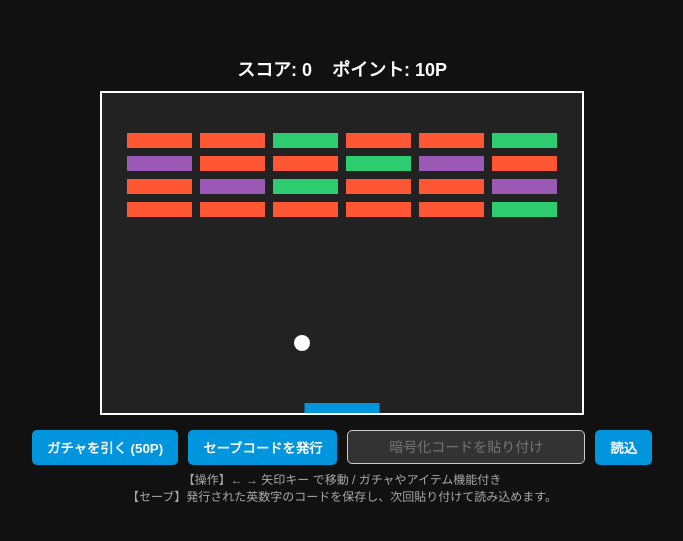
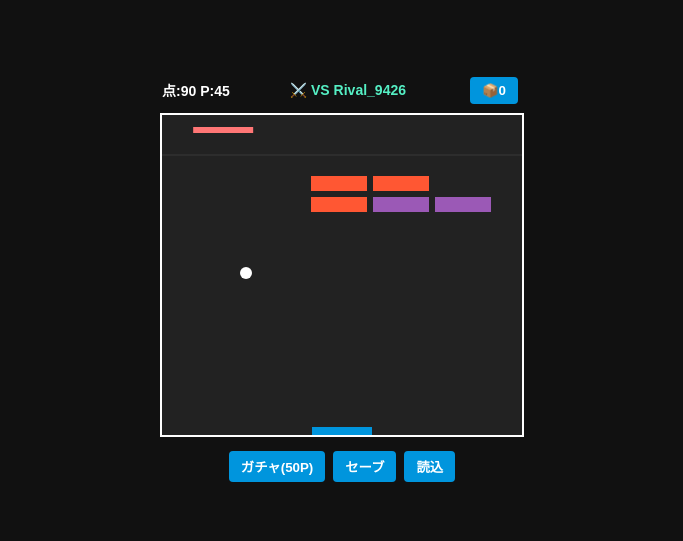
Before and after one commit to jijuuhuju/Block-out-game, a plain HTML site: page index.html in a window 1280 px wide. Shown: the part 121-662 px from the top of the page, without its empty margins (298-981 px from the left). Drawn offline with Linux system fonts and the light colour scheme.

Commit message:
Update index.html

```diff
--- a/index.html
+++ b/index.html
@@ -1,324 +1,38 @@
-<!DOCTYPE html>
-<html lang="ja">
-<head>
-    <meta charset="UTF-8">
-    <meta name="viewport" content="width=device-width, initial-scale=1.0">
-    <title>超・ブロック崩し (セーブコード版)</title>
-    <style>
-        body { margin: 0; background: #111; display: flex; flex-direction: column; align-items: center; justify-content: center; min-height: 100vh; color: white; font-family: sans-serif; }
-        .hud { display: flex; gap: 20px; font-size: 18px; font-weight: bold; margin-bottom: 10px; }
-        canvas { background: #222; border: 2px solid #fff; display: block; }
-        .controls { margin-top: 15px; display: flex; gap: 10px; flex-wrap: wrap; justify-content: center; align-items: center; }
-        button { background: #0095DD; color: white; border: none; padding: 8px 15px; border-radius: 5px; cursor: pointer; font-weight: bold; }
-        button:hover { background: #0077b3; }
-        input { padding: 8px; border-radius: 5px; border: 1px solid #ccc; width: 220px; text-align: center; font-size: 14px; background: #333; color: #fff; }
-        .info { font-size: 12px; color: #aaa; margin-top: 5px; text-align: center; max-width: 450px; }
-    </style>
-</head>
-<body>
-
-<div class="hud">
-    <div>スコア: <span id="scoreDisplay">0</span></div>
-    <div>ポイント: <span id="pointsDisplay">0</span>P</div>
-</div>
-
-<canvas id="gameCanvas" width="480" height="320"></canvas>
-
-<div class="controls">
-    <button onclick="playGacha()">ガチャを引く (50P)</button>
-    <button onclick="exportSaveCode()">セーブコードを発行</button>
-    <input id="saveCodeInput" type="text" placeholder="暗号化コードを貼り付け">
-    <button onclick="importSaveCode()">読込</button>
-</div>
-
-<div class="info">
-    【操作】← → 矢印キー で移動 / ガチャやアイテム機能付き<br>
-    【セーブ】発行された英数字のコードを保存し、次回貼り付けて読み込めます。
-</div>
-
+<!DOCTYPE html><html lang="ja"><head><meta charset="UTF-8"><meta name="viewport" content="width=device-width,initial-scale=1.0,user-scalable=no"><title>ブロック崩しオンライン</title><style>
+body{margin:0;background:#111;color:#fff;font-family:sans-serif;display:flex;flex-direction:column;align-items:center;justify-content:center;height:100vh;touch-action:none;}
+.hd{width:360px;display:flex;justify-content:space-between;align-items:center;font-weight:bold;font-size:14px;margin-bottom:5px;}
+canvas{background:#222;border:2px solid #fff;display:block;}
+.m{display:none;position:fixed;top:0;left:0;width:100%;height:100%;background:rgba(0,0,0,0.8);justify-content:center;align-items:center;}
+.mc{background:#333;padding:20px;border-radius:8px;text-align:center;border:1px solid #fff;}
+button{background:#0095DD;color:#fff;border:none;padding:6px 12px;border-radius:4px;cursor:pointer;font-weight:bold;margin:4px;}
+</style></head><body>
+<div class="hd"><div>点:<span id="s">0</span> P:<span id="p">0</span></div><div id="vs" style="color:#55efc4">検索中...</div><button onclick="pzs(1)">📦<span id="b">0</span></button></div>
+<canvas id="c" width="360" height="320"></canvas>
+<div style="margin-top:10px;"><button onclick="gch()">ガチャ(50P)</button><button onclick="sv(1)">セーブ</button><button onclick="sv(0)">読込</button></div>
+<div class="m" id="md"><div class="mc"><h3>📦 アイテム使用</h3><button onclick="itM(0)">パドル巨大化 (<span id="i0">0</span>)</button><br><button onclick="itM(1)">ボール減速 (<span id="i1">0</span>)</button><br><button style="background:#e74c3c" onclick="pzs(0)">閉じる</button></div></div>
 <script>
-const canvas = document.getElementById("gameCanvas");
-const ctx = canvas.getContext("2d");
-
-// ゲーム状態
-let score = 0;
-let points = 0;
-let isPlaying = true;
-
-// ボール
-let x = canvas.width / 2;
-let y = canvas.height - 30;
-let dx = 2.5;
-let dy = -2.5;
-const ballRadius = 8;
-
-// パドル
-const paddleHeight = 10;
-let paddleWidth = 75;
-let paddleX = (canvas.width - paddleWidth) / 2;
-let rightPressed = false;
-let leftPressed = false;
-let paddleTimer = null;
-
-// アイテム
-let items = [];
-
-// ブロック設定
-const brickRowCount = 4;
-const brickColumnCount = 6;
-const brickWidth = 65;
-const brickHeight = 15;
-const brickPadding = 8;
-const brickOffsetTop = 40;
-const brickOffsetLeft = 25;
-
-let bricks = [];
-function initBricks() {
-    bricks = [];
-    for (let c = 0; c < brickColumnCount; c++) {
-        bricks[c] = [];
-        for (let r = 0; r < brickRowCount; r++) {
-            let type = 0;
-            let rand = Math.random();
-            if (rand < 0.15) type = 1; // フェイク
-            else if (rand < 0.25) type = 2; // 増殖
-
-            bricks[c][r] = { x: 0, y: 0, status: 1, type: type };
-        }
-    }
-}
-initBricks();
-
-// キーボード操作
-document.addEventListener("keydown", (e) => {
-    if (e.key === "Right" || e.key === "ArrowRight") rightPressed = true;
-    if (e.key === "Left" || e.key === "ArrowLeft") leftPressed = true;
-});
-document.addEventListener("keyup", (e) => {
-    if (e.key === "Right" || e.key === "ArrowRight") rightPressed = false;
-    if (e.key === "Left" || e.key === "ArrowLeft") leftPressed = false;
-});
-
-function updateHUD() {
-    document.getElementById("scoreDisplay").textContent = score;
-    document.getElementById("pointsDisplay").textContent = points;
-}
-
-// 衝突判定
-function collisionDetection() {
-    for (let c = 0; c < brickColumnCount; c++) {
-        for (let r = 0; r < brickRowCount; r++) {
-            const b = bricks[c][r];
-            if (b.status === 1) {
-                if (x > b.x && x < b.x + brickWidth && y > b.y && y < b.y + brickHeight) {
-                    dy = -dy;
-                    b.status = 0;
-
-                    if (b.type === 0) {
-                        score += 10;
-                        points += 5;
-                        if (Math.random() < 0.20) {
-                            items.push({ x: b.x + brickWidth/2, y: b.y, speed: 2 });
-                        }
-                    } else if (b.type === 2) {
-                        score += 20;
-                        points += 10;
-                        addRandomBricks();
-                    }
-
-                    updateHUD();
-                    if (checkWin()) {
-                        alert("ステージクリア！ボーナスポイント +50P！");
-                        points += 50;
-                        resetBall();
-                        initBricks();
-                        updateHUD();
-                    }
-                }
-            }
-        }
-    }
-}
-
-function addRandomBricks() {
-    let added = 0;
-    for (let c = 0; c < brickColumnCount; c++) {
-        for (let r = 0; r < brickRowCount; r++) {
-            if (bricks[c][r].status === 0 && added < 2) {
-                if (Math.random() < 0.5) {
-                    bricks[c][r].status = 1;
-                    bricks[c][r].type = 0;
-                    added++;
-                }
-            }
-        }
-    }
-}
-
-function checkWin() {
-    return bricks.every(row => row.every(b => b.status === 0));
-}
-
-function resetBall() {
-    x = canvas.width / 2;
-    y = canvas.height - 30;
-    dx = 2.5 * (Math.random() > 0.5 ? 1 : -1);
-    dy = -2.5;
-}
-
-function playGacha() {
-    if (points < 50) {
-        alert("ポイントが足りません！(1回50P)");
-        return;
-    }
-    points -= 50;
-    updateHUD();
-
-    const rand = Math.random();
-    if (rand < 0.1) {
-        alert("🎉超大当たり！スコア＋500！");
-        score += 500;
-    } else if (rand < 0.4) {
-        alert("🎁当たり！パドルが15秒間巨大化！");
-        activatePaddleBig(15000);
-    } else {
-        alert("👍通常賞！ポイント20Pキャッシュバック！");
-        points += 20;
-    }
-    updateHUD();
-}
-
-function activatePaddleBig(duration = 30000) {
-    paddleWidth = 120;
-    clearTimeout(paddleTimer);
-    paddleTimer = setTimeout(() => {
-        paddleWidth = 75;
-    }, duration);
-}
-
-// 【セーブコード発行】データを一見読めない英数字のコードに変換
-function exportSaveCode() {
-    const saveData = { s: score, p: points };
-    // JSON文字列をBase64でエンコードしてセーブコード化
-    const code = btoa(unescape(encodeURIComponent(JSON.stringify(saveData))));
-
-    document.getElementById("saveCodeInput").value = code;
-    navigator.clipboard.writeText(code);
-    alert("セーブコード（暗号風）を発行し、クリップボードにコピーしました！");
-}
-
-// 【セーブコード読込】コードを解析してデータを復元（改ざんエラーチェック付き）
-function importSaveCode() {
-    const code = document.getElementById("saveCodeInput").value.trim();
-    if (!code) return alert("コードを入力してください");
-
-    try {
-        // Base64コードをデコード
-        const decodedString = decodeURIComponent(escape(atob(code)));
-        const decoded = JSON.parse(decodedString);
-
-        // データの整合性チェック
-        if (decoded.s !== undefined && !isNaN(decoded.s) && decoded.p !== undefined && !isNaN(decoded.p)) {
-            score = parseInt(decoded.s, 10);
-            points = parseInt(decoded.p, 10);
-            updateHUD();
-            alert("セーブデータの読み込みに成功しました！");
-        } else {
-            throw new Error();
-        }
-    } catch (e) {
-        // コードが書き換えられていたり、無効な文字列だった場合の処理
-        alert("無効なセーブコードです。コードが書き換えられているか、正しくありません。");
-    }
-}
-
-// 描画
-function draw() {
-    if (!isPlaying) return;
-    ctx.clearRect(0, 0, canvas.width, canvas.height);
-
-    // ボール
-    ctx.beginPath();
-    ctx.arc(x, y, ballRadius, 0, Math.PI * 2);
-    ctx.fillStyle = "#fff";
-    ctx.fill();
-    ctx.closePath();
-
-    // パドル
-    ctx.beginPath();
-    ctx.rect(paddleX, canvas.height - paddleHeight, paddleWidth, paddleHeight);
-    ctx.fillStyle = "#0095DD";
-    ctx.fill();
-    ctx.closePath();
-
-    // ブロック
-    for (let c = 0; c < brickColumnCount; c++) {
-        for (let r = 0; r < brickRowCount; r++) {
-            if (bricks[c][r].status === 1) {
-                const brickX = c * (brickWidth + brickPadding) + brickOffsetLeft;
-                const brickY = r * (brickHeight + brickPadding) + brickOffsetTop;
-                bricks[c][r].x = brickX;
-                bricks[c][r].y = brickY;
-
-                ctx.beginPath();
-                ctx.rect(brickX, brickY, brickWidth, brickHeight);
-                if (bricks[c][r].type === 0) ctx.fillStyle = "#FF5733";
-                else if (bricks[c][r].type === 1) ctx.fillStyle = "#9B59B6";
-                else if (bricks[c][r].type === 2) ctx.fillStyle = "#2ECC71";
-
-                ctx.fill();
-                ctx.closePath();
-            }
-        }
-    }
-
-    // アイテム
-    for (let i = items.length - 1; i >= 0; i--) {
-        const it = items[i];
-        it.y += it.speed;
-
-        ctx.beginPath();
-        ctx.rect(it.x - 5, it.y, 10, 15);
-        ctx.fillStyle = "#3498DB";
-        ctx.fill();
-        ctx.closePath();
-
-        if (it.y > canvas.height - paddleHeight && it.x > paddleX && it.x < paddleX + paddleWidth) {
-            activatePaddleBig();
-            items.splice(i, 1);
-            continue;
-        }
-        if (it.y > canvas.height) items.splice(i, 1);
-    }
-
-    collisionDetection();
-
-    // 壁反射
-    if (x + dx > canvas.width - ballRadius || x + dx < ballRadius) dx = -dx;
-    if (y + dy < ballRadius) dy = -dy;
-    else if (y + dy > canvas.height - ballRadius) {
-        if (x > paddleX && x < paddleX + paddleWidth) {
-            dy = -dy;
-        } else {
-            alert("ゲームオーバー！今回の獲得スコア: " + score);
-            score = 0;
-            items = [];
-            resetBall();
-            initBricks();
-            updateHUD();
-        }
-    }
-
-    if (rightPressed && paddleX < canvas.width - paddleWidth) paddleX += 7;
-    if (leftPressed && paddleX > 0) paddleX -= 7;
-
-    x += dx;
-    y += dy;
-    requestAnimationFrame(draw);
-}
-
-updateHUD();
-draw();
-</script>
-</body>
-</html>
+const cv=document.getElementById("c"),ctx=cv.getContext("2d");
+let sc=0,pt=0,itm=[0,0],pzd=0,x=180,y=250,dx=2,dy=-2,pw=60,px=150,tx=180,rvX=150,rvSc=0,rvN="Rival_"+Math.floor(1000+Math.random()*9000);
+const br=[],rC=3,cC=5,bW=56,bH=15,pPad=6,pT=40,pL=25;
+setTimeout(()=>document.getElementById("vs").textContent="⚔️ VS "+rvN,2000);
+function initB(){for(let c=0;c<cC;c++){br[c]=[];for(let r=0;r<rC;r++)br[c][r]={x:0,y:0,s:1,t:Math.random()<0.2?1:0};}} initB();
+function pzs(f){pzd=f;document.getElementById("md").style.display=f?"flex":"none";if(!f)draw();}
+function uh(){document.getElementById("s").textContent=sc;document.getElementById("p").textContent=pt;document.getElementById("b").textContent=itm[0]+itm[1];document.getElementById("i0").textContent=itm[0];document.getElementById("i1").textContent=itm[1];}
+function gch(){if(pt<50)return alert("P不足");pt-=50;let r=Math.random();if(r<0.4){itm[0]++;alert("巨大化獲得");}else if(r<0.8){itm[1]++;alert("減速獲得");}else{sc+=300;alert("スコア+300");}uh();}
+function itM(t){if(itm[t]<=0)return;itm[t]--;if(t===0){pw=100;setTimeout(()=>pw=60,15000);}else{dx*=0.5;dy*=0.5;setTimeout(()=>{dx*=(dx>0?2:2);dy*=(dy>0?2:2);},10000);}pzs(0);uh();}
+function sv(f){if(f){let cd=btoa(JSON.stringify({s:sc,p:pt,i:itm}));navigator.clipboard.writeText(cd);alert("コピー完了");}else{try{let d=JSON.parse(atob(prompt("コード入力")));sc=d.s;pt=d.p;itm=d.i;uh();}catch(e){alert("失敗");}}}
+function ptr(e){if(pzd)return;const r=cv.getBoundingClientRect();tx=( (e.touches?e.touches[0].clientX:e.clientX) - r.left)*(cv.width/r.width);}
+cv.addEventListener("mousemove",ptr);cv.addEventListener("touchstart",ptr,{passive:true});cv.addEventListener("touchmove",ptr,{passive:true});
+function draw(){
+    if(pzd)return;ctx.clearRect(0,0,cv.width,cv.height);
+    ctx.strokeStyle="rgba(255,255,255,0.1)";ctx.beginPath();ctx.moveTo(0,40);ctx.lineTo(cv.width,40);ctx.stroke();
+    let rTx=x-30;rvX+=(rTx-rvX)*0.07;if(rvX<0)rvX=0;if(rvX>cv.width-60)rvX=cv.width-60;if(Math.random()<0.003)rvSc+=10;
+    ctx.fillStyle="#ff7675";ctx.fillRect(rvX,12,60,6);ctx.fillStyle="#0095DD";ctx.fillRect(px,cv.height-8,pw,8);
+    ctx.beginPath();ctx.arc(x,y,6,0,Math.PI*2);ctx.fillStyle="#fff";ctx.fill();
+    for(let c=0;c<cC;c++)for(let r=0;r<rC;r++){let b=br[c][r];if(b.s){b.x=c*(bW+pPad)+pL;b.y=r*(bH+pPad)+pT;ctx.fillStyle=b.t?"#9B59B6":"#FF5733";ctx.fillRect(b.x,b.y,bW,bH);
+    if(x>b.x&&x<b.x+bW&&y>b.y&&y<b.y+bH){dy=-dy;b.s=0;if(!b.t){sc+=10;pt+=5;}uh();if(br.every(ro=>ro.every(bl=>!bl.s))){pt+=50;initB();x=180;y=250;dy=-2;}}}}
+    if(x+dx>cv.width-6||x+dx<6)dx=-dx;if(y+dy<20){if(x>rvX&&x<rvX+60){dy=-dy;rvSc+=15;}else if(y+dy<6)dy=-dy;}
+    if(y+dy>cv.height-6){if(x>px&&x<px+pw)dy=-dy;else{alert("GAME OVER");sc=0;x=180;y=250;dy=-2;initB();uh();tx=180;}}
+    px+=(tx-(px+pw/2))*0.35;if(px<0)px=0;if(px>cv.width-pw)px=cv.width-pw;x+=dx;y+=dy;requestAnimationFrame(draw);
+}uh();draw();
+</script></body></html>
```
